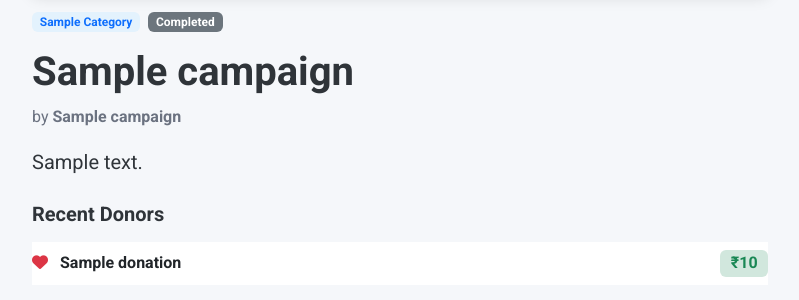
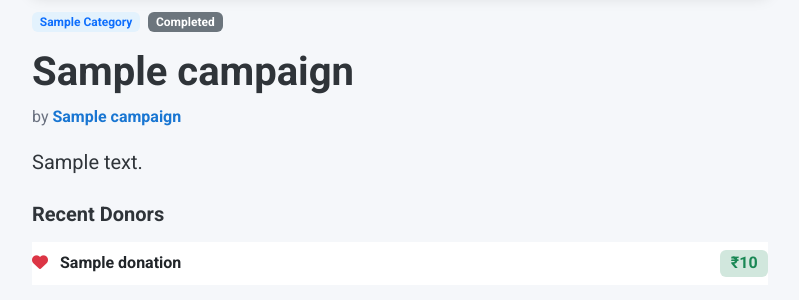
Before and after one commit to SOHAM0007-CODER/Smart-_donation_Portal, a Flask app: template app/templates/campaigns/detail.html in a window 1280 px wide. Shown: the part 498-798 px from the top of the page, without its empty margins (50-849 px from the left). Run offline with Flask 3, Linux system fonts and the light colour scheme; the template is opened without the code that fills it: most values are stand-ins (such as "Sample title", 1, 10 or a date in 2020); grey boxes marked "Sample" are stand-in pictures; data that the repository does not hold is empty; some libraries are stand-ins or nearby versions.

Commit message:
Made NGO names clickable in campaign detail page to link to NGO dashboard

```diff
--- a/app/templates/campaigns/detail.html
+++ b/app/templates/campaigns/detail.html
@@ -17,7 +17,7 @@
                 <span class="badge bg-{% if campaign.status=='active' %}success{% else %}secondary{% endif %}">{{ campaign.status.title() }}</span>
             </div>
             <h1 class="fw-bold">{{ campaign.title }}</h1>
-            <p class="text-muted">by <strong>{{ campaign.organization_name or campaign.ngo_name }}</strong></p>
+            <p class="text-muted">by <a href="{{ url_for('campaigns.public_ngo_dashboard', ngo_id=campaign.ngo_id) }}" class="ngo-link"><strong>{{ campaign.organization_name or campaign.ngo_name }}</strong></a></p>
             <p class="lead">{{ campaign.description }}</p>
 
             <!-- Recent Donors -->
```
